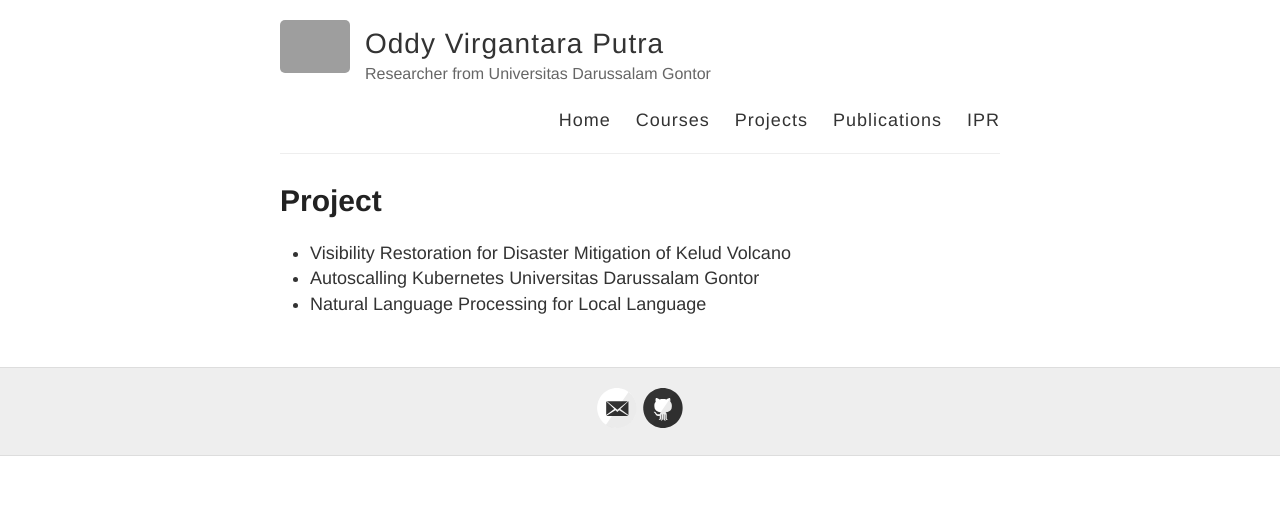
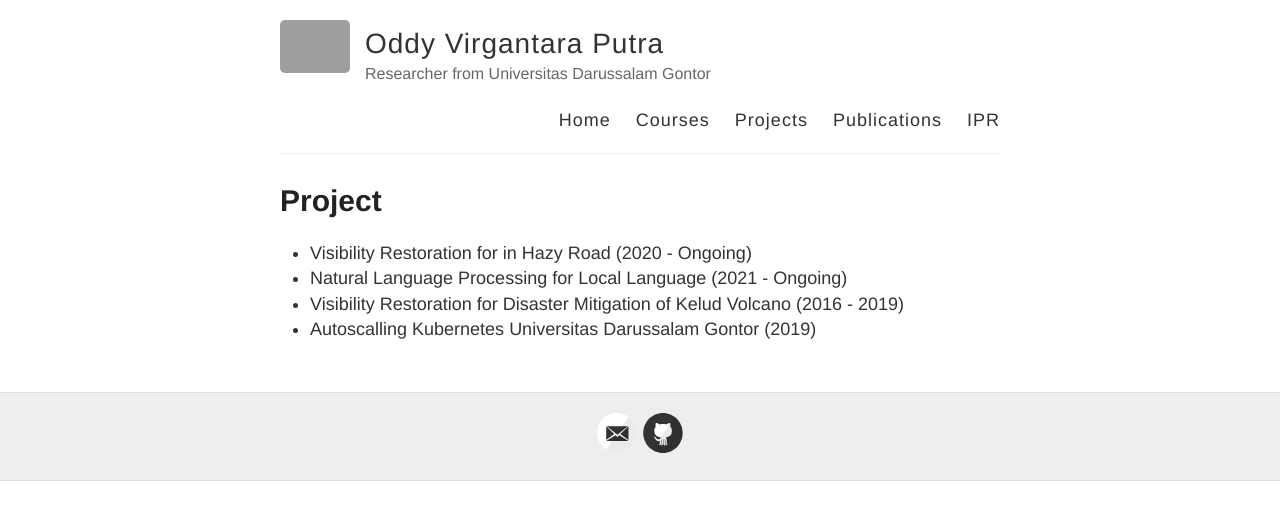
Before and after one commit to virgantara/virgantara.github.io, a Jekyll site: the page built from project.md, in a window 1280 px wide. Shown: the top 520 px of the page. Built offline with Jekyll 4.4.1, drawn with Linux system fonts in a browser that asks for light colours; grey boxes are pictures that could not be loaded.

Commit message:
+ project

```diff
--- a/project.md
+++ b/project.md
@@ -4,6 +4,7 @@ title: Project
 permalink: /project/
 ---
 
-* Visibility Restoration for Disaster Mitigation of Kelud Volcano
-* Autoscalling Kubernetes Universitas Darussalam Gontor
-* Natural Language Processing for Local Language
+* Visibility Restoration for in Hazy Road (2020 - Ongoing)
+* Natural Language Processing for Local Language (2021 - Ongoing)
+* Visibility Restoration for Disaster Mitigation of Kelud Volcano (2016 - 2019)
+* Autoscalling Kubernetes Universitas Darussalam Gontor (2019)
```
Also changed, not shown: course.md (+7 -6 lines).
